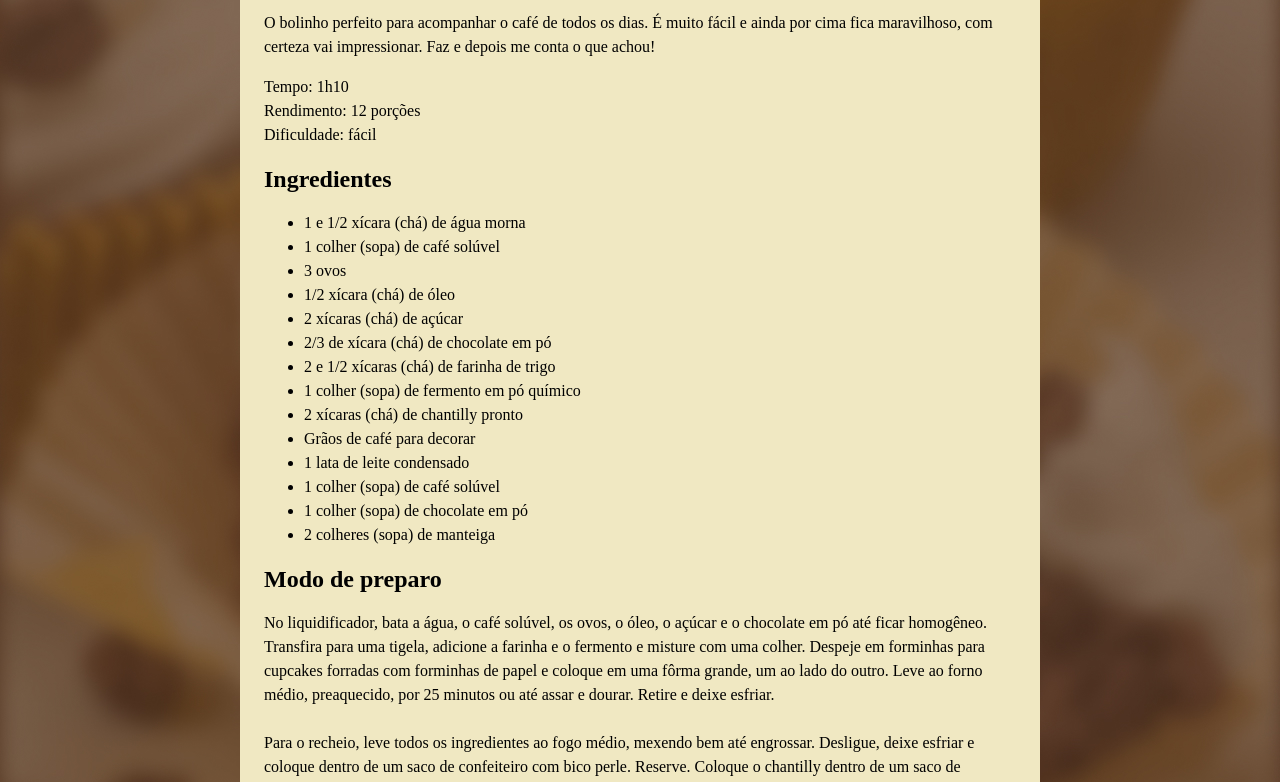
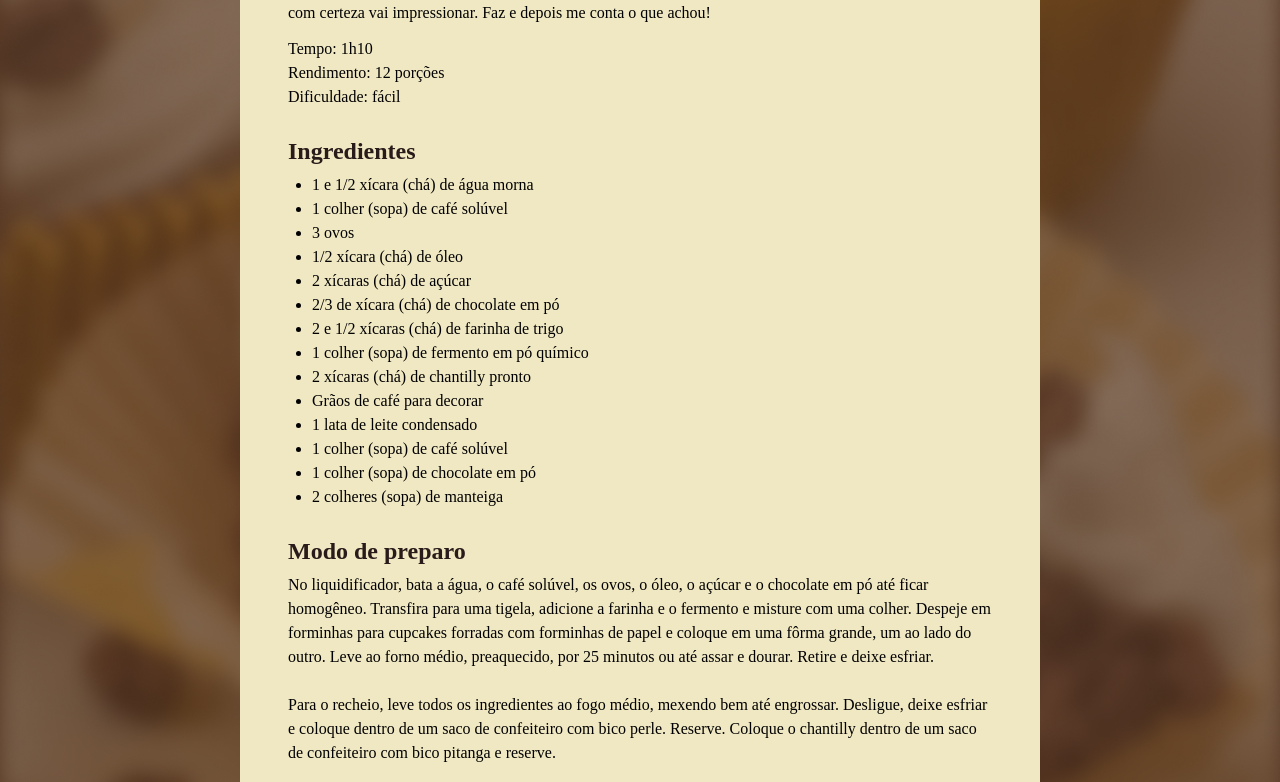
Before and after one commit to patrick2026/Fazendo_Cupcake_chantilly, a plain HTML site: page index.html in a window 1280 px wide. Shown: the part 598-1380 px from the top of the page. Drawn offline with Linux system fonts and the light colour scheme; a web font is replaced by a local one.

Commit message:
Personalizado os espaços

```diff
--- a/style.css
+++ b/style.css
@@ -1,3 +1,8 @@
+* {
+  margin: 0;
+  padding: 0;
+}
+
 :root {
   font-family: "Alice", serif;
   line-height: 150%;
@@ -20,6 +25,18 @@ img {
   border-radius: 16px;
 }
 
+#about p + p {
+  margin-top: 12px;
+}
+
+main {
+  padding: 24px;
+}
+
+section + section {
+  margin-top: 24px;
+}
+
 h1 {
   line-height: 140%;
   font-size: 40px;
@@ -28,3 +45,14 @@ h1 {
 h2 {
   font-size: 24px;
 }
+
+h1,
+h2 {
+  color: #291b1a;
+  margin-bottom: 4px;
+  line-height: 150%;
+}
+
+ul {
+  padding-left: 24px;
+}
```
